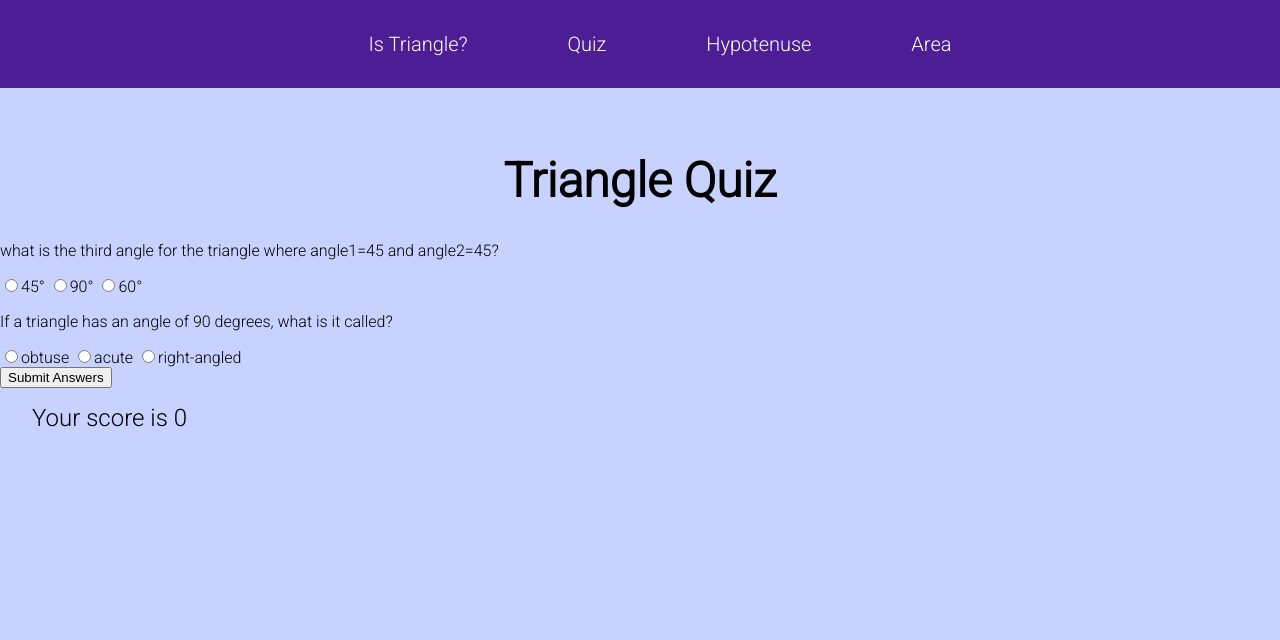
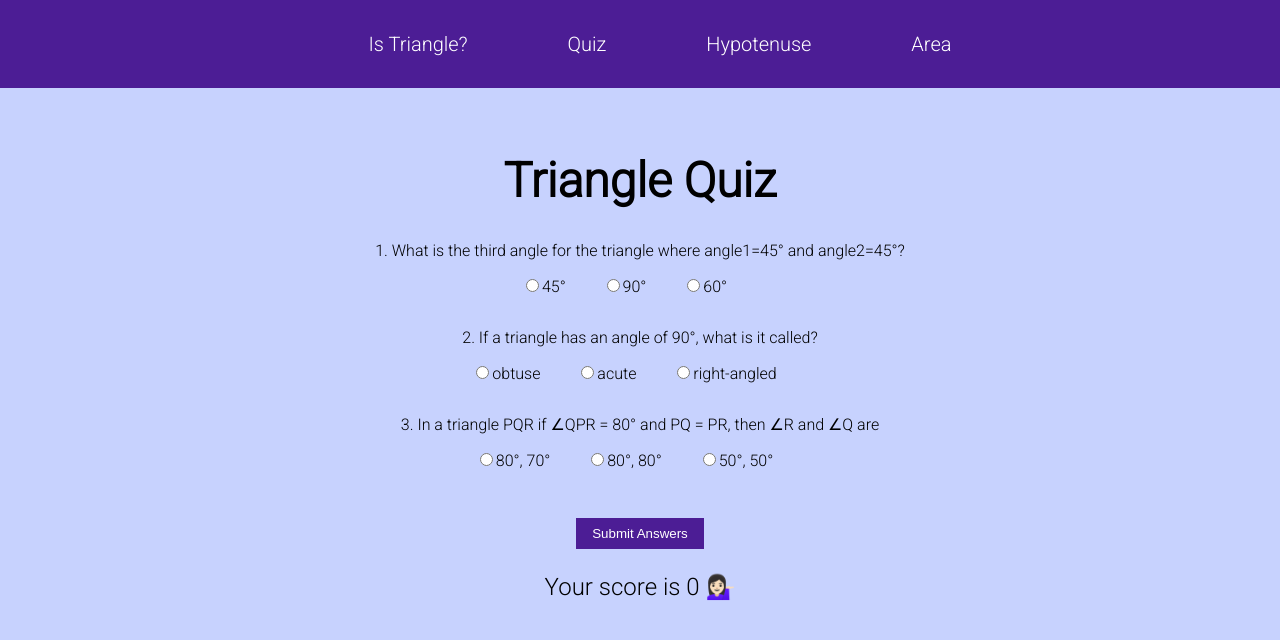
Before and after one commit to NeeshuSharmaa/fun-with-triangles, a plain HTML site: page quiz.html in a window 1280 px wide. Both pictures are taken after a click on the button "Submit Answers". Drawn offline with Linux system fonts and the light colour scheme.

Commit message:
Updated Questions & Styling

```diff
--- a/quiz.html
+++ b/quiz.html
@@ -17,23 +17,33 @@
         </ul>
     </nav>
     <h1>Triangle Quiz</h1>
+    <center>
         <form class ="quiz-form">
             <div class="question-container">
-        <p>what is the third angle for the triangle where angle1=45 and angle2=45?</p>
-        <label><input type="radio" name="question1" value="45°" />45°</label>
-        <label><input type="radio" name="question1" value= "90°"/>90°</label>
-        <label><input type="radio" name="question1" value="60°" />60°</label>
+                <p>1. What is the third angle for the triangle where angle1=45° and angle2=45°?</p>
+                <label class="radio-btn"><input type="radio" name="question1" value="45°"  />45°</label>
+                <label class="radio-btn"><input type="radio" name="question1" value= "90°" />90°</label>
+                <label class="radio-btn"><input type="radio" name="question1" value="60°"  />60°</label>
             </div>
             <div class="question-container">
-            <p>If a triangle has an angle of 90 degrees, what is it called?</p>
-            <label><input type="radio" name="question2" value="obtuse" />obtuse</label>
-            <label><input type="radio" name="question2" value= "acute"/>acute</label>
-            <label><input type="radio" name="question2" value="right-angled" />right-angled</label>
+                <p>2. If a triangle has an angle of 90°, what is it called?</p>
+                <label class="radio-btn"><input type="radio" name="question2" value="obtuse"  />obtuse</label>
+                <label class="radio-btn"><input type="radio" name="question2" value= "acute" />acute</label>
+                <label class="radio-btn"><input type="radio" name="question2" value="right-angled"  />right-angled</label>
+            </div>
+            <div class="question-container">
+                <p>3. In a triangle PQR if ∠QPR = 80° and PQ = PR, then ∠R and ∠Q are</p>
+                <label class="radio-btn"><input type="radio" name="question3" value="80°, 70°"  />80°, 70°</label>
+                <label class="radio-btn"><input type="radio" name="question3" value= "80°, 80°" />80°, 80°</label>
+                <label class="radio-btn"><input type="radio" name="question3" value="50°, 50°"  />50°, 50°</label>
             </div>
 
         </form>
         <button id="submit-answer-btn">Submit Answers</button>
         <div id="output"></div>
+
+    </center>
+
     <script src="quiz.js"></script>
 </body>
 </html>
--- a/quiz.js
+++ b/quiz.js
@@ -1,7 +1,7 @@
 const quizForm = document.querySelector(".quiz-form");
 const submitAnswerBtn = document.querySelector("#submit-answer-btn");
-const outputE1 =document.querySelector("#output");
-const correctAnswers = ["90", "right-angled"];
+const outputE2 =document.querySelector("#output");
+const correctAnswers = ["90", "right-angled", "50°, 50°"];
 
 function calculateScore() {
     let score =0;
@@ -18,7 +18,7 @@ for (let value of formResults.values()){
         index = index+1;
     }
         // console.log(score);
-    outputE1.innerText="Your score is " +score;
+    outputE2.innerText="Your score is " +score +" 💁🏻‍♀️";
 }
 
 submitAnswerBtn.addEventListener("click", calculateScore);
--- a/style.css
+++ b/style.css
@@ -1,5 +1,8 @@
 @import url('https://fonts.googleapis.com/css2?family=Noto+Sans+Mono:wght@300&family=Open+Sans&family=Roboto:ital,wght@0,300;1,400&display=swap');
 
+:root{
+    --primary-color: #4c1d95;
+}
 body {
     background-color: #c7d2fe;
     margin: 0px;
@@ -12,7 +15,7 @@ body {
     justify-content:center;
     flex-direction: row;
     margin-bottom: 4rem;
-    background-color:#4c1d95;
+    background-color:var(--primary-color);
 }
 
 .nav-list{
@@ -37,30 +40,60 @@ h1{
     font-size:3rem;
     text-align: center;
 }
-#ques-container{
+#main-para{
+    margin:0rem 2rem 4rem 2rem;
+    padding:2rem;
+    margin-block-start: 0px;
+    margin-block-end: 0px;
+
+}
+.input-flex{
     display:flex;
     flex-wrap:wrap;
+    flex-direction: column;
+    justify-content: center;
+}
+.angle{
+    margin:1rem 2rem 0.4rem  2rem;
 }
 .angle-input{
     padding:0.5rem;
-    margin:2rem;
-    font-size:20px;
+    /* margin:0.5rem 2rem; */
+    font-size:1rem;
     border-radius:0.2rem;
     border-width:0px;
+    flex-shrink: inherit;
+    width:40%;
+    align-self: center;
 }
 
 #is-triangle-btn{
-    margin:2rem;
+    margin:1rem 2rem 0.5rem  2rem;
     padding:1rem 0.2rem;;
     width:80%;
     color: white;
-    background-color: #4c1d95;
+    background-color: var(--primary-color);
     border-width:0.1rem;
     border-color:white;
     border-style: dashed;
 }
 
 #output{
-    padding: 1rem 2rem 2rem 2rem;
+    padding: 0.5rem 2rem 2rem 2rem;
     font-size:1.5rem;
 }
+
+/* quiz */
+.question-container{
+    margin:2rem;
+}
+.radio-btn{
+    margin:1rem 2rem 1rem 0rem;
+}
+#submit-answer-btn{
+    margin:1rem;
+    padding: 0.5rem 1rem;
+    background-color:var(--primary-color);
+    color:white;
+    border-width:0rem;
+}
```
Also changed, not shown: index.html (+11 -7 lines). Lines whose indentation alone changed are shown as unchanged.
